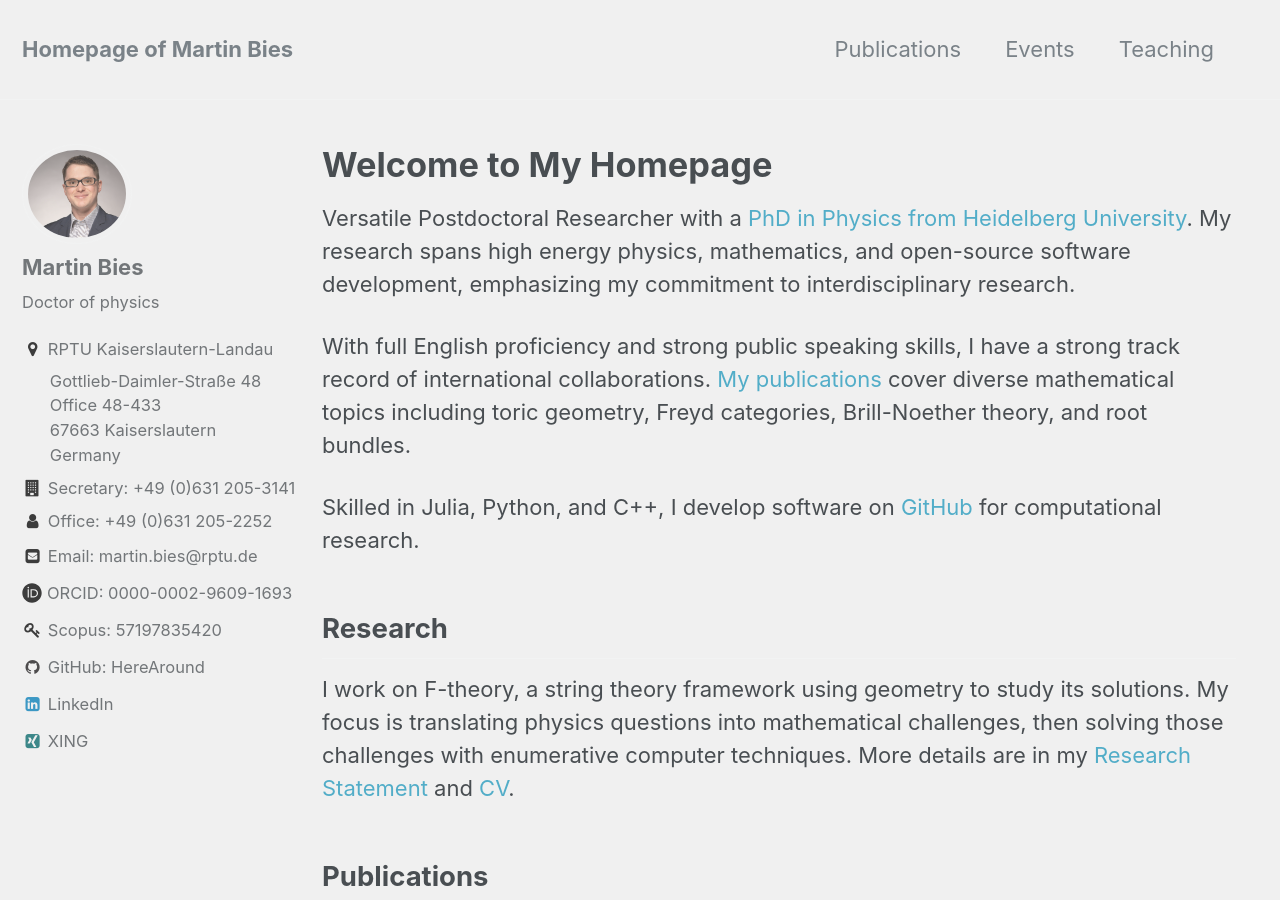
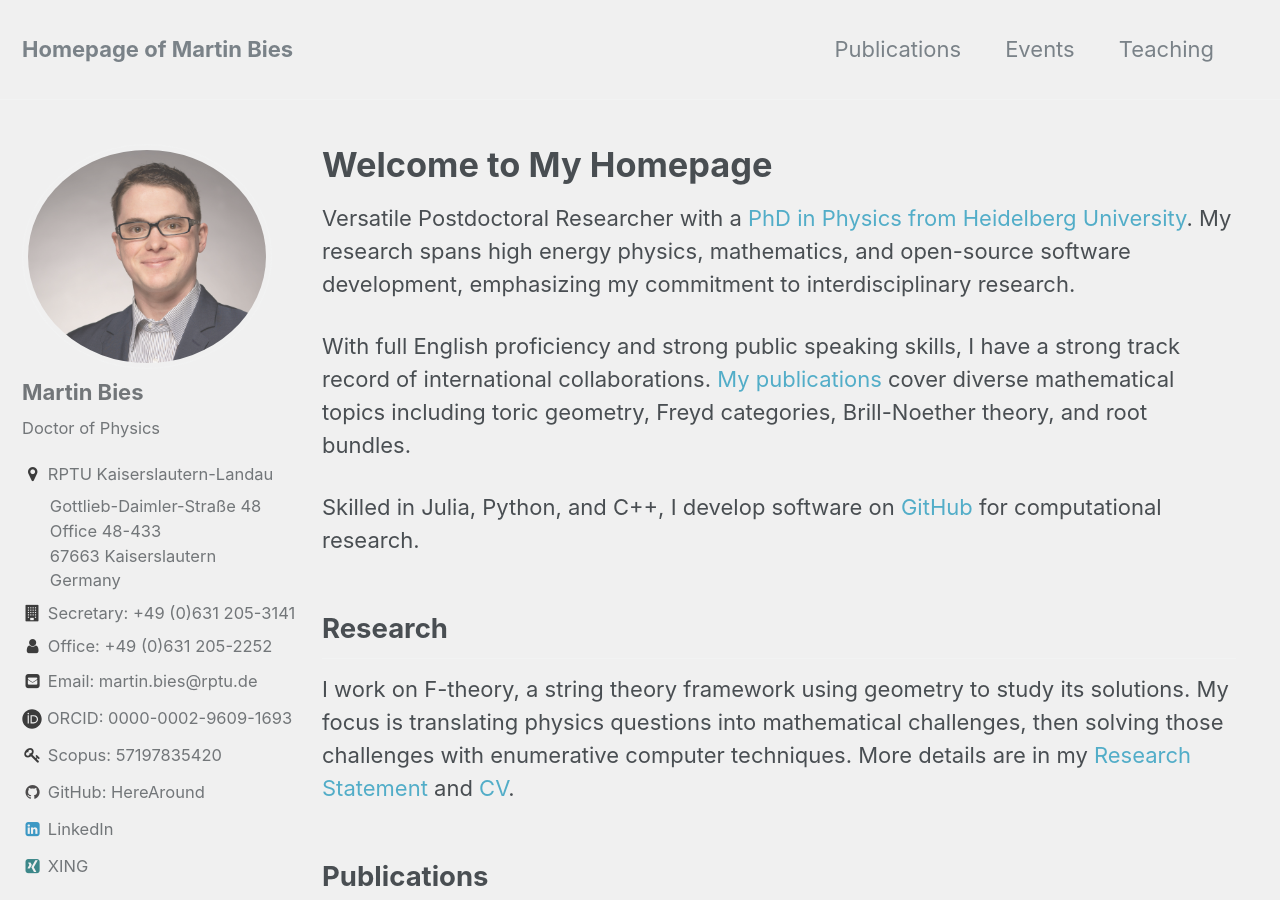
Before and after one commit to MartinBies/MartinBies.github.io, a Jekyll site: the page built from index.md, in a window 1280 px wide and 900 px high. Built offline with Jekyll 4.4.1, drawn with Linux system fonts in a browser that asks for light colours.

```diff
--- a/_config.yml
+++ b/_config.yml
@@ -16,7 +16,7 @@ analytics:
 author:
   name: *name
   avatar: "/picture.jpg"
-  bio: "Doctor of physics"
+  bio: "Doctor of Physics"
   location: "RPTU Kaiserslautern-Landau"
   reaching_us: "https://rptu.de/en/routes-and-means-of-transport"
   address: "Gottlieb-Daimler-Straße 48"
--- a/_includes/author-profile.html
+++ b/_includes/author-profile.html
@@ -8,11 +8,11 @@
 
   {% if author.avatar %}
     <div class="author__avatar">
-      {% if author.avatar contains "://" %}
-        <img src="{{ author.avatar }}" alt="{{ author.name }}" itemprop="image">
-      {% else %}
-        <img src="{{ author.avatar | absolute_url }}" class="author__avatar" alt="{{ author.name }}" itemprop="image">
-      {% endif %}
+    {% if author.avatar contains "://" %}
+      <img src="{{ author.avatar }}" alt="{{ author.name }}" itemprop="image" style="width: 100%; max-width: 250px; height: auto;">
+    {% else %}
+      <img src="{{ author.avatar | absolute_url }}" class="author__avatar" alt="{{ author.name }}" itemprop="image" style="width: 100%; max-width: 250px; height: auto;">
+    {% endif %}
     </div>
   {% endif %}
 
```
